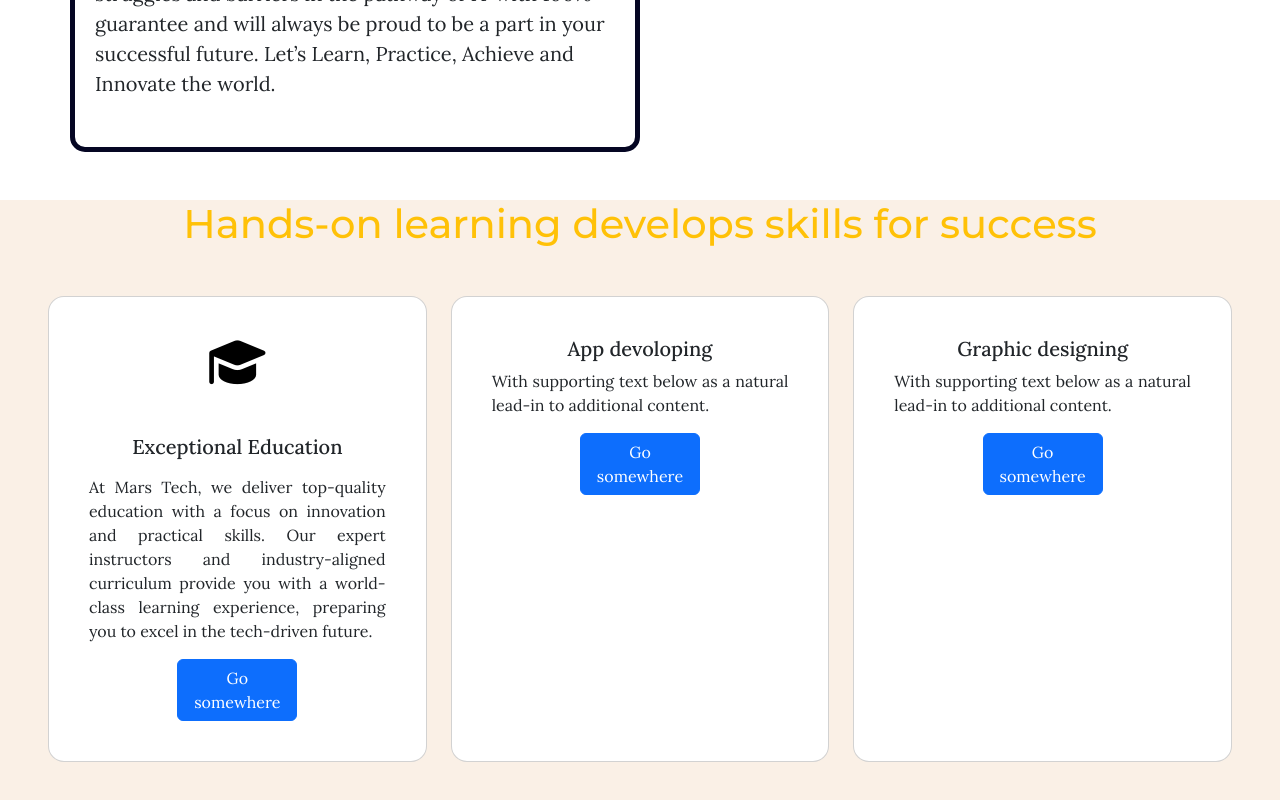
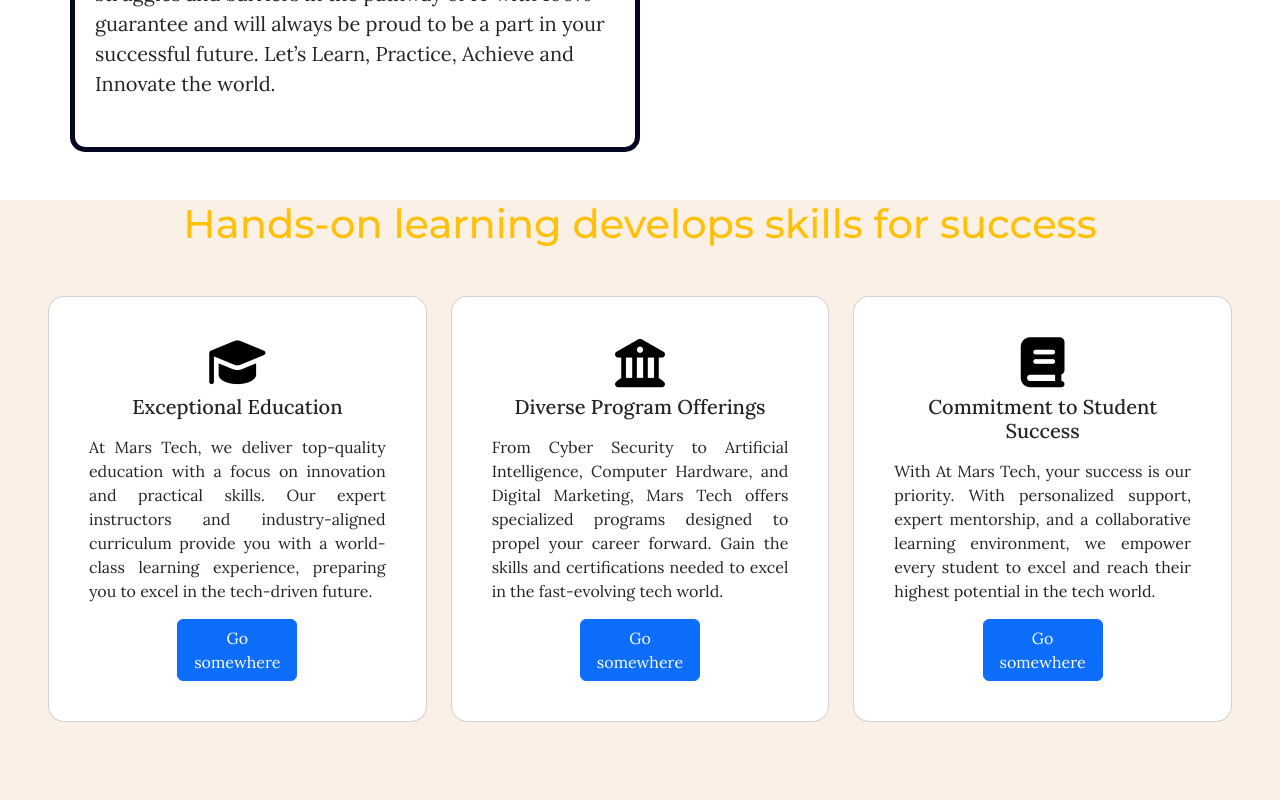
Before and after one commit to Raihaan-riswan/Cousre, a plain HTML site: page index.html in a window 1280 px wide. Shown: the part 1577-2377 px from the top of the page. Drawn offline with nearby package versions, Linux system fonts and the light colour scheme.

Commit message:
update css

```diff
--- a/css/style.css
+++ b/css/style.css
@@ -187,6 +187,8 @@
 }
 i{
 
+
+
     text-align: center;
     font-size: 50px;
     color: black;
--- a/index.html
+++ b/index.html
@@ -150,7 +150,7 @@
           <div class="card rounded-4">
             <div class="card-body mx-4 my-4 rounded-4">
               <i class="fa-solid fa-graduation-cap"></i>
-              <h5 class="card-title text-center mt-5">Exceptional Education</h5>
+              <h5 class="card-title text-center mt-2">Exceptional Education</h5>
               <p class="card-text fs-6 mt-3">At Mars Tech, we deliver top-quality education with a focus on innovation and practical skills. Our expert instructors and industry-aligned curriculum provide you with a world-class learning experience, preparing you to excel in the tech-driven future.
               </p>
               <a href="#" class="btn btn-primary">Go somewhere</a>
@@ -163,11 +163,10 @@
           <div class="card rounded-4">
 
             <div class="card-body mx-4 my-4 rounded-4">
+              <i class="fa-solid fa-building-columns"></i>
+              <h5 class="card-title text-center mt-2">Diverse Program Offerings</h5>
 
-
-              <h5 class="card-title text-center">App devoloping</h5>
-
-              <p class="card-text">With supporting text below as a natural lead-in to additional content.</p>
+              <p class="card-text mt-3">From Cyber Security to Artificial Intelligence, Computer Hardware, and Digital Marketing, Mars Tech offers specialized programs designed to propel your career forward. Gain the skills and certifications needed to excel in the fast-evolving tech world.</p>
               <a href="#" class="btn btn-primary">Go somewhere</a>
           </div>
           </div>
@@ -175,8 +174,9 @@
         <div class="col-sm-12 col-md-4 col-lg-4 col-12">
           <div class="card rounded-4">
             <div class="card-body mx-4 my-4 rounded-4">
-              <h5 class="card-title text-center">Graphic designing</h5>
-              <p class="card-text">With supporting text below as a natural lead-in to additional content.</p>
+              <i class="fa-solid fa-book"></i>
+              <h5 class="card-title text-center mt-2">Commitment to Student Success</h5>
+              <p class="card-text mt-3">With At Mars Tech, your success is our priority. With personalized support, expert mentorship, and a collaborative learning environment, we empower every student to excel and reach their highest potential in the tech world.</p>
               <a href="#" class="btn btn-primary">Go somewhere</a>
           </div>
           </div>
```
